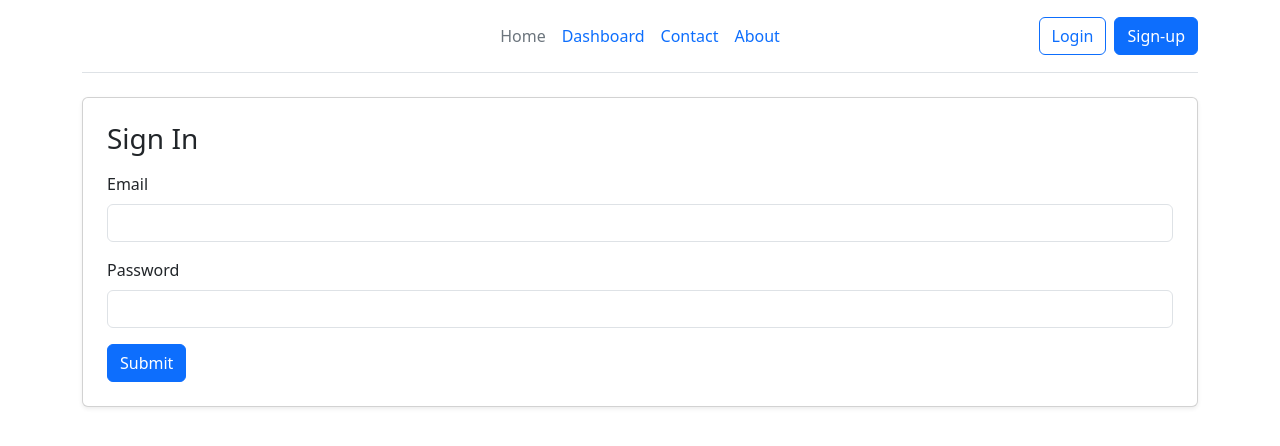
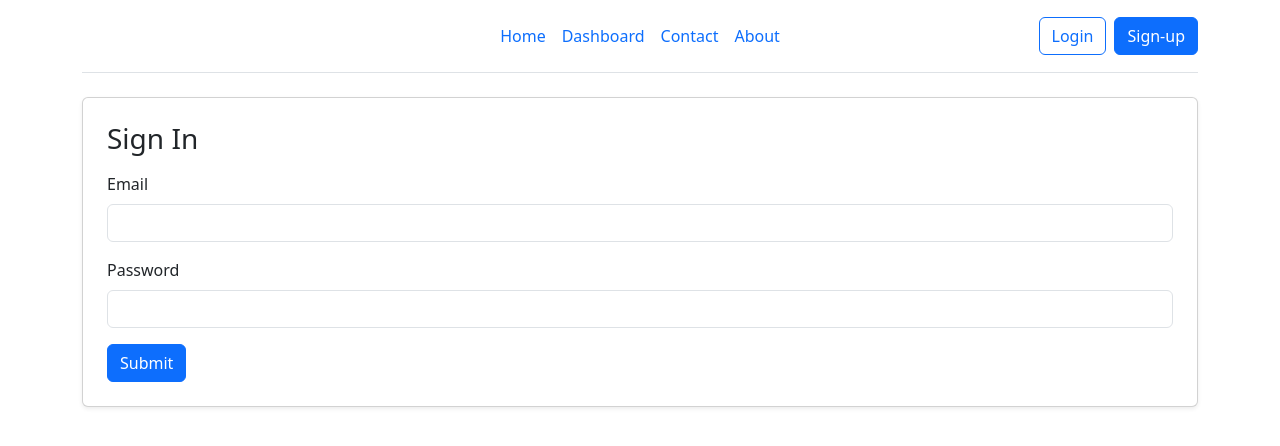
Before and after one commit to Dempsey845/ClickToFlip, a React (Vite) app in the folder frontend/: page /signin in a window 1280 px wide. Shown: the top 446 px of the page. Built offline with nearby package versions, Linux system fonts and the light colour scheme; no server answers.

Commit message:
fixed active header page styling

```diff
--- a/frontend/src/components/Header.jsx
+++ b/frontend/src/components/Header.jsx
@@ -1,15 +1,20 @@
 import React from "react";
-import { useNavigate } from "react-router-dom";
+import { useNavigate, useLocation } from "react-router-dom";
 
 function Header({ isAuthenticated, onLogout }) {
   const navigate = useNavigate();
+  const location = useLocation();
 
   const handleLogin = () => navigate("/signin");
   const handleSignup = () => navigate("/signup");
   const handleLogout = () => {
-    onLogout(); // Log out the user
+    onLogout();
     navigate("/signin");
   };
+
+  // A helper function to determine if the current link is active
+  const isActive = (path) =>
+    location.pathname === path ? "link-secondary" : "";
 
   return (
     <div className="container header">
@@ -33,22 +38,28 @@ function Header({ isAuthenticated, onLogout }) {
 
         <ul className="nav col-12 col-md-auto mb-2 justify-content-center mb-md-0">
           <li>
-            <a href="/" className="nav-link px-2 link-secondary">
+            <a href="/" className={`nav-link px-2 ${isActive("/")}`}>
               Home
             </a>
           </li>
           <li>
-            <a href="/dashboard" className="nav-link px-2">
+            <a
+              href="/dashboard"
+              className={`nav-link px-2 ${isActive("/dashboard")}`}
+            >
               Dashboard
             </a>
           </li>
           <li>
-            <a href="/contact" className="nav-link px-2">
+            <a
+              href="/contact"
+              className={`nav-link px-2 ${isActive("/contact")}`}
+            >
               Contact
             </a>
           </li>
           <li>
-            <a href="/about" className="nav-link px-2">
+            <a href="/about" className={`nav-link px-2 ${isActive("/about")}`}>
               About
             </a>
           </li>
```
